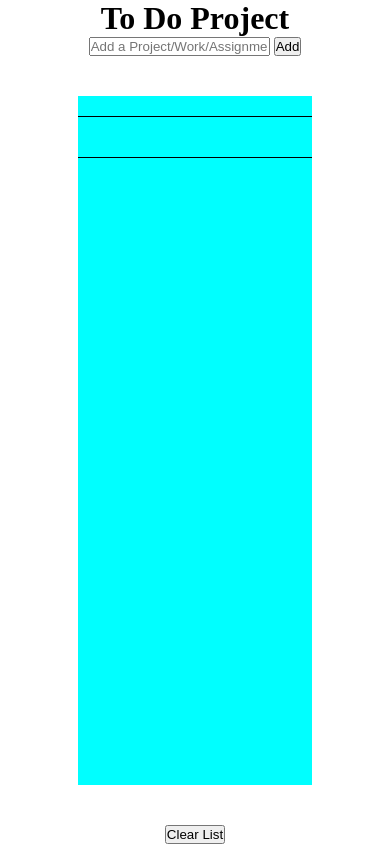
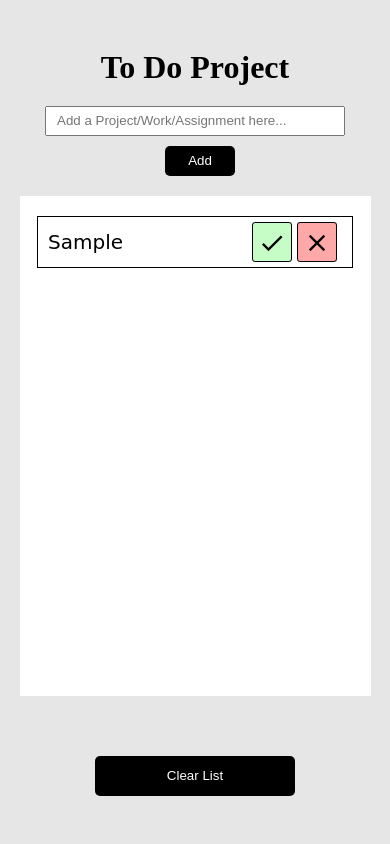
Before and after one commit to Illnas/To-Do-List-Project-with-JS, a plain HTML site: page index.html in a window 390 px wide. Both pictures are taken after typing "Sample" into the empty fields and a click on the button "Add". Drawn offline with Linux system fonts and the light colour scheme; a web font is replaced by a local one.

Commit message:
Added proper styles, and media queries. Project is done!

```diff
--- a/app.js
+++ b/app.js
@@ -22,8 +22,8 @@ function addingEelements(arr) {
 
     const buttonFinished = document.createElement("button");
     const buttonRemoved = document.createElement("button");
-    buttonFinished.innerHTML = `<span class="material-icons" data-action="finished"> check </span>`;
-    buttonRemoved.innerHTML = `<span class="material-icons" data-action="remove"> close </span>`;
+    buttonFinished.innerHTML = `<span class="material-icons" data-action="finished">check</span>`;
+    buttonRemoved.innerHTML = `<span class="material-icons" data-action="remove">close</span>`;
 
     buttonContainer.appendChild(buttonFinished);
     buttonContainer.appendChild(buttonRemoved);
@@ -35,12 +35,15 @@ function addingEelements(arr) {
 main.onclick = (e) => {
   let actions = e.target.dataset.action;
   let sibling = e.target.parentNode.parentNode.previousElementSibling;
+  let target = e.target;
   if (actions === "remove") {
     e.target.parentNode.parentNode.parentNode.remove();
   }
 
   if (actions === "finished") {
     sibling.classList.toggle("paras");
+    target.classList.toggle("clickedButton");
+
   }
 
   if(actions === "clear") {
--- a/style.css
+++ b/style.css
@@ -1,3 +1,6 @@
+
+@import url('https://fonts.googleapis.com/css2?family=Quintessential&display=swap');
+
 
 
 * {
@@ -6,6 +9,7 @@
   box-sizing: border-box;
 }
 
+/* Main Styles */
 main {
   width: 100vw;
   height: 100vh;
@@ -13,12 +17,47 @@ main {
   align-items: center;
   justify-content: center;
   flex-direction: column;
+  background-color: rgb(230, 230, 230);
 }
 
+main h1 {
+  margin: 20px 0;
+  padding-right: 60px;
+}
+
+main form #inputVal {
+  width: 300px;
+  height: 30px;
+  padding: 10px;
+}
+
+main form #submit {
+  width: 70px;
+  height: 30px;
+  margin-left: 10px;
+  border: 2px solid rgba(211, 211, 211, 0);
+  border-radius: 5px;
+  color: #fff;
+  background-color: rgb(0, 0, 0);
+}
+
+main form #submit:active {
+  border: 2px solid rgb(0, 0, 0);
+  color: rgb(0, 0, 0);
+  background-color: rgb(255, 255, 255);
+}
+
+main form #submit:hover {
+  border: 2px solid rgb(0, 0, 0);
+  color: rgb(2, 2, 2);
+  background-color: #fff;
+}
+
+/* Section Styles */
 section {
-    width: 60vw;
-    height: 100%;
-    background-color: aqua;
+  width: 50vw;
+  height: 500px;
+  background-color: rgb(255, 255, 255);
   margin: 40px 0;
   display: flex;
   flex-direction: column;
@@ -37,37 +76,195 @@ section {
 }
 
 .item-container p {
-    height: 20px;
+  font-family: 'Quintessential', cursive;
   margin: 10px;
+  width: 400px;
+  word-wrap: break-word;
+  display: block;
+  font-size: 20px;
 }
 
 .item-container .buttons {
   margin-right: 20px;
+  margin-top: 10px;
+  margin-bottom: 10px;
   font-size: 0;
 }
 
 .item-container .buttons button {
   margin-left: 5px;
-    border: 4px solid rgba(0, 0, 0, 0);
-    border-radius: 6px;
+  width: 40px;
+  height: 40px;
+  padding: 0;
+  border: none;
 }
 
-.item-container .buttons:nth-child(2) button:nth-child(1) span {
-    background-color: green;
+span {
+  display: block;
+  padding: 0;
+  width: 100%;
+  height: 100%;
 }
 
-.item-container .buttons:nth-child(2) button:nth-child(2) span {
-    background-color: red;
+/* Material Icon First Child, a.k.a Green Btn */
+.item-container .buttons button:nth-child(1) .material-icons {
+  background-color: rgb(198, 253, 198);
+  border: 1px solid black;
+  border-radius: 3px;
+  font-size: 28px;
+  line-height: 40px;
 }
 
-.material-icons {
-    width: 100%;
-    height: 100%;
-    color: white;
+.item-container .buttons button:nth-child(1) .material-icons:active {
+  background-color: rgb(0, 0, 0);
+  color: #fff;
+}
+
+.item-container .buttons button:nth-child(1) .material-icons:hover {
+  background-color: rgb(10, 179, 24);
+  color: #fff;
+}
+
+/* Material Icon Second Child, a.k.a Red Btn */
+.item-container .buttons button:nth-child(2) .material-icons {
+  background-color: rgb(255, 168, 168);
+  border: 1px solid black;
+  border-radius: 3px;
+  font-size: 28px;
+  line-height: 40px;
+}
+
+.item-container .buttons button:nth-child(2) .material-icons:active {
+  background-color: rgb(0, 0, 0);
+  color: #fff;
+}
+
+.item-container .buttons button:nth-child(2) .material-icons:hover {
+  background-color: rgb(179, 10, 10);
+  color: #fff;
 }
 
 
+/* Footer Styles */
+footer {
+  margin: 20px 0;
+}
+
+footer #clear {
+  width: 200px;
+  height: 40px;
+  border: 2px solid rgba(211, 211, 211, 0);
+  border-radius: 5px;
+  color: #fff;
+  background-color: rgb(0, 0, 0);
+}
+
+footer #clear:hover {
+  border: 2px solid rgb(0, 0, 0);
+  color: rgb(2, 2, 2);
+  background-color: #fff;
+}
+
+footer #clear:active {
+  border: 2px solid rgb(0, 0, 0);
+  color: rgb(2, 2, 2);
+  background-color: #fff;
+}
+
+/* Styles that are toggled */
+.item-container .buttons button:nth-child(1) .clickedButton {
+  background-color: rgb(45, 248, 45);
+}
 
 .paras {
-    text-decoration: line-through;
+  text-decoration-line: line-through;
+  text-decoration-color: rgb(206, 255, 143);
+  text-decoration-style: double;
+  text-decoration-thickness: 2px;
 }
+
+/* Media Queries */
+
+@media (min-width: 320px) and (max-width: 480px) {
+  main h1 {
+    padding: 0;
+  }
+
+  main form {
+    display: flex;
+    flex-direction: column;
+    justify-content: center;
+    align-items: center;
+  }
+
+  main form #submit {
+    margin-top: 10px;
+  }
+
+  #section-container {
+    margin-top: 20px;
+    width: 90vw;
+  }
+
+  #section-container .item-container {
+    width: 90%;
+  }
+
+  #section-container .item-container p {
+    width: 55%;
+  }
+
+  #section-container .item-container .buttons {
+    display: flex;
+    width: 100px;
+    margin: 5px;
+  }
+}
+
+@media (min-width: 768px) and (max-width: 1024px) {
+  main h1 {
+    padding: 0;
+  }
+
+  main form {
+    display: flex;
+    flex-direction: column;
+    justify-content: center;
+    align-items: center;
+  }
+
+  main form #submit {
+    margin-top: 10px;
+  }
+
+  #section-container {
+    margin-top: 20px;
+    width: 90vw;
+  }
+
+  #section-container .item-container {
+    width: 90%;
+  }
+
+  #section-container .item-container p {
+    width: 70%;
+  }
+
+  #section-container .item-container .buttons {
+    display: flex;
+    width: 100px;
+    margin: 5px;
+  }
+}
+
+/* Media Query for when ipads switch screens to left */
+@media (min-width: 1080px) and (max-width: 1280px) {
+  #section-container {
+    margin-top: 20px;
+    width: 90vw;
+  }
+
+  #section-container .item-container {
+    width: 80%;
+  }
+}
```
Lines whose indentation alone changed are shown as unchanged.
